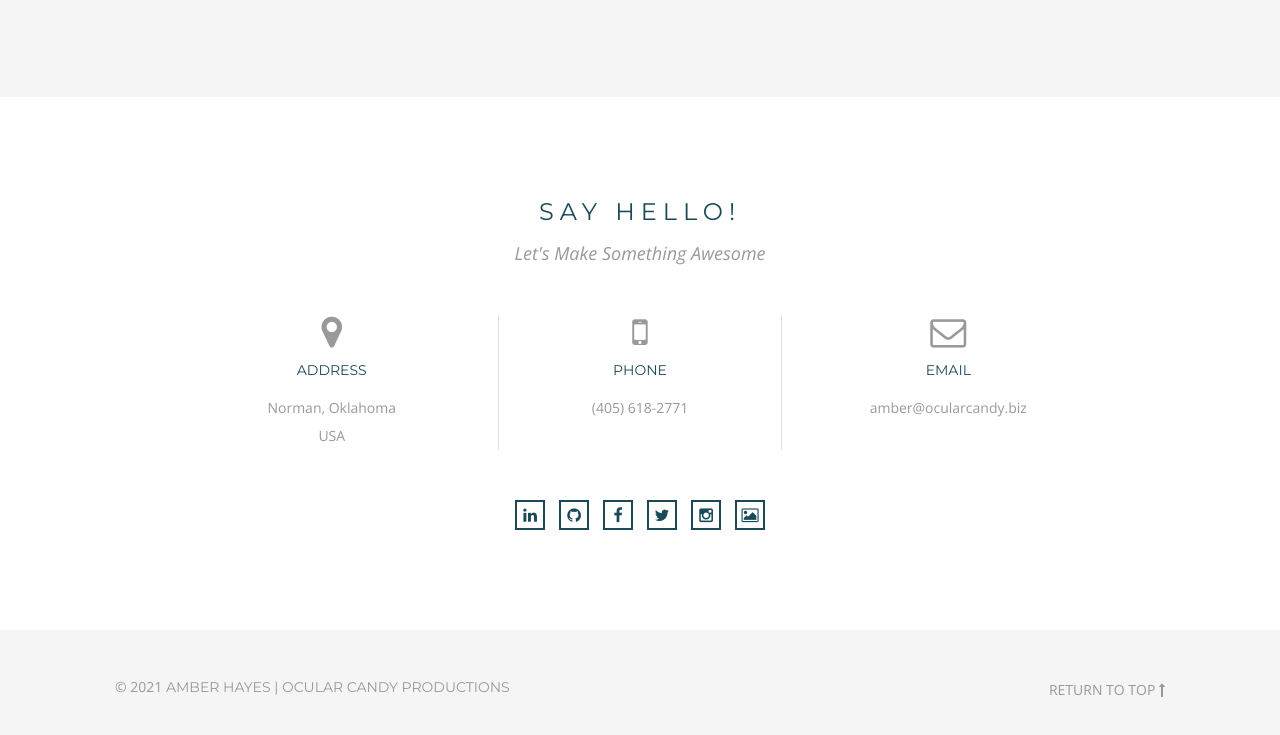
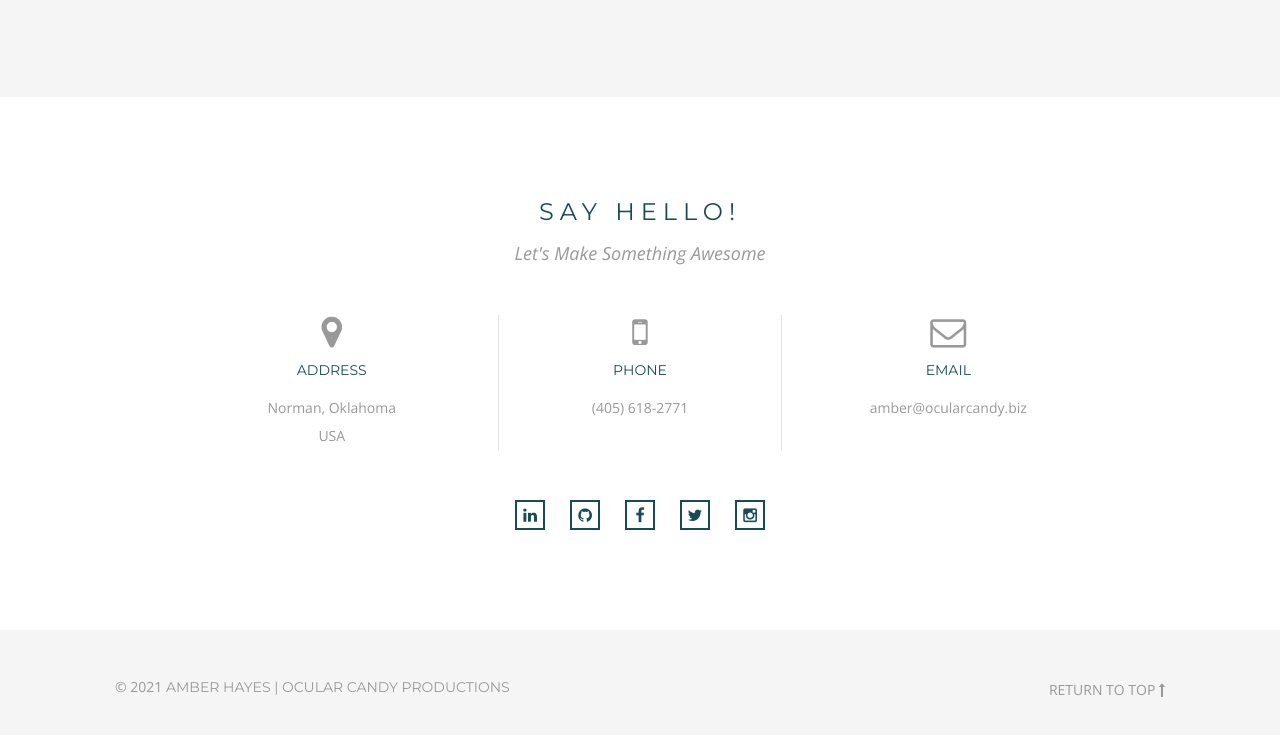
Before and after one commit to ocularcandy/ocp-shelby-2021, a plain HTML site: page index.html in a window 1280 px wide. Shown: the part 4302-5037 px from the top of the page. Drawn offline with nearby package versions, Linux system fonts and the light colour scheme; a script that the page names is missing.

Commit message:
remove shutterfly icon from bottom, reset indentations

```diff
--- a/index.html
+++ b/index.html
@@ -74,9 +74,6 @@
                     <h2 class="section_title">Photography</h2>
                     <h3 class="section_subtitle">Since 2005</h3>
                     <p>I enjoy capturing life through the camera lens. Custom portraiture, weddings, family events, senior pics, travel, landscapes, I'll shoot it all! I enjoy turning ideas into reality using my digital prowess. I believe in delivering a quality product at a reasonable price.</p>
-                <!-- <div class=""> -->
-                <!-- </div> -->
-			<!-- <a href="#" class="button"><i class="fa fa&#45;download"></i> My Work</a> -->
                 </div>
             </section>
             <!-- END ABOUT SECTION /////////////////////////////////////////////////////////////////////////// -->
@@ -126,10 +123,8 @@
                                     </div>
                                     <div class="timeline-body">
                                         <p class="text-muted">Livin' the American Dream - developing software solutions and capturing life through the camera lens.
-                                    <!-- <a href="https://www.blackbutterfly.biz" target="_blank">BlackButterfly.biz</a> &amp; <a href="https://www.patriotpistoltraining.com" target="_blank">PatriotPistolTraining.com</a></p> -->
                                         <p class="text-muted">Websites, mobile apps and online stores are only the tip of the iceberg - I can develop anything. I enjoy helping others get their information and products online and available to the rest of the world.
                                         When I'm not pounding away at the keyboard, a camera feels so natural in my hands. </p>
-                                    <!-- <a href="https://ocularcandy.shutterfly.com/photography" target="_blank">Shutterfly Site</a> </p> -->
                                     </div>
                                 </div>
                             </li>
@@ -216,7 +211,6 @@
             </section>
             <!-- Resume Section End -->
 
-
             <!-- PORTFOLIO SECTION /////////////////////////////////////////////////////////////////////////// -->
             <section id="portfolio" class="module">
                 <div class="container_big">
@@ -225,9 +219,6 @@
                     <div class="works">
                         <!-- Work 01 -->
                         <article>
-					<!-- <a src="images/bbphome.jpg" -->
-                                            <!-- href="http://www.blackbutterfly.biz" -->
-                                            <!-- target="_blank"> -->
                             <a href="http://www.blackbutterfly.biz"
                                data-featherlight="iframe"
                                data-featherlight-iframe-height="640"
@@ -267,14 +258,6 @@
                                  <h3 class="caption">Outdoor Life</h3>
                             </div>
                         </article>
-				<!-- <article> -->
-				<!-- 	<a href="images/outdoorlife.jpg" data-featherlight="image"> -->
-				<!-- 		<div class="border"> -->
-				<!-- 			<img src="images/outdoorlife.jpg" alt=""> -->
-				<!-- 			<h3 class="caption">Outdoor Life</h3> -->
-				<!-- 		</div> -->
-				<!-- 	</a> -->
-				<!-- </article> -->
                         <!-- Work 04 -->
                         <article>
                             <div class="border"
@@ -290,14 +273,6 @@
                                  <h3 class="caption">Weddings</h3>
                             </div>
                         </article>
-				<!-- <article> -->
-				<!-- 	<a href="images/MorganWedding.jpg" data-featherlight="image"> -->
-				<!-- 		<div class="border"> -->
-				<!-- 			<img src="images/MorganWedding.jpg" alt="Morgan Wedding"> -->
-				<!-- 			<h3 class="caption">Weddings</h3> -->
-				<!-- 		</div> -->
-				<!-- 	</a> -->
-				<!-- </article> -->
                         <!-- Work 05 -->
                         <article>
                             <div class="border"
@@ -326,14 +301,6 @@
                                  <h3 class="caption">Flora & Fauna</h3>
                             </div>
                         </article>
-				<!-- <article> -->
-				<!-- 	<a href="images/florafauna2.jpg" data-featherlight="image"> -->
-				<!-- 		<div class="border"> -->
-				<!-- 			<img src="images/florafauna - 2crop.jpg" alt=""> -->
-				<!-- 			<h3 class="caption">Flora & Fauna</h3> -->
-				<!-- 		</div> -->
-				<!-- 	</a> -->
-				<!-- </article> -->
                     </div>
                 </div>
             </section>
@@ -386,10 +353,6 @@
                         <a href="http://www.instagram.com/ocularcandy" target="_blank" title="Instagram Profile">
                             <i class="fa fa-instagram"></i>
                         </a>
-				<!-- Instagram -->
-				<a href="http://ocularcandy.shutterfly.com/photography" target="_blank" title="Shutterfly Photography Site">
-					<i class="fa fa-picture-o"></i>
-				</a>
                     </div>
                 </div>
             </section>
```
Lines whose indentation alone changed are shown as unchanged.
